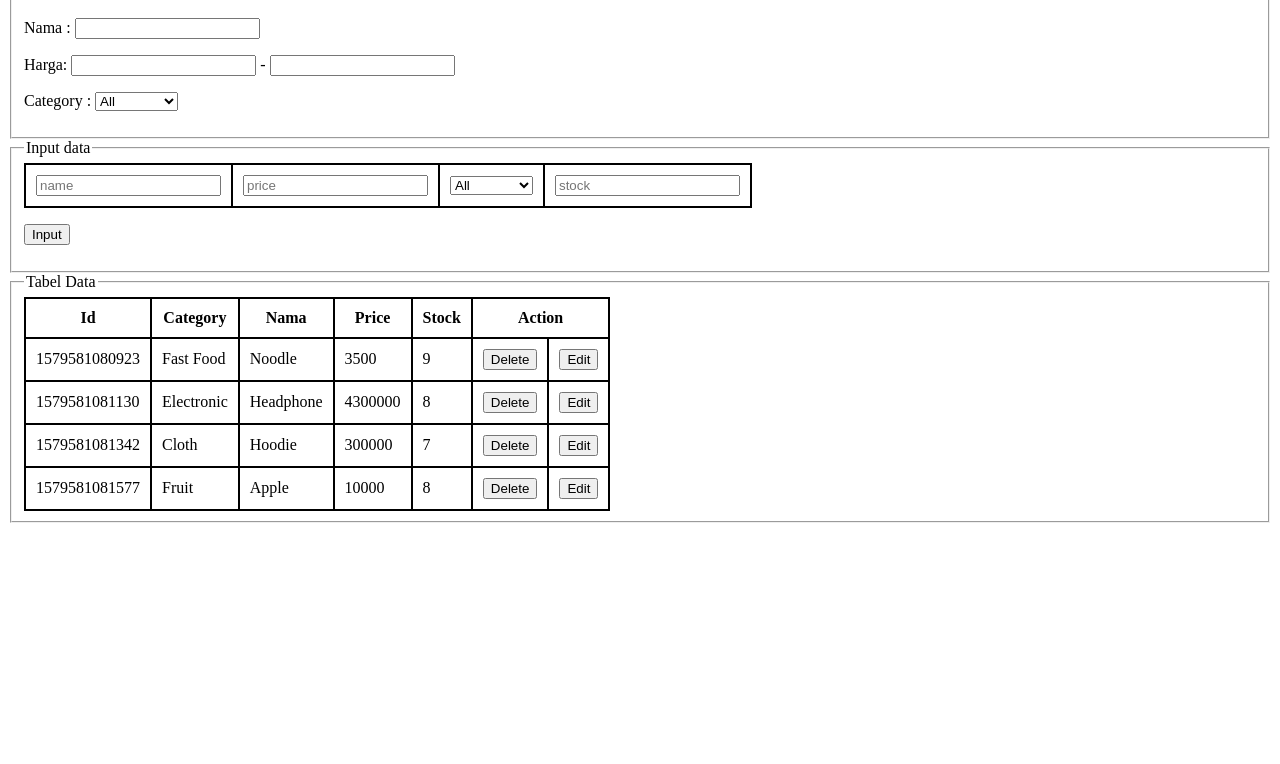
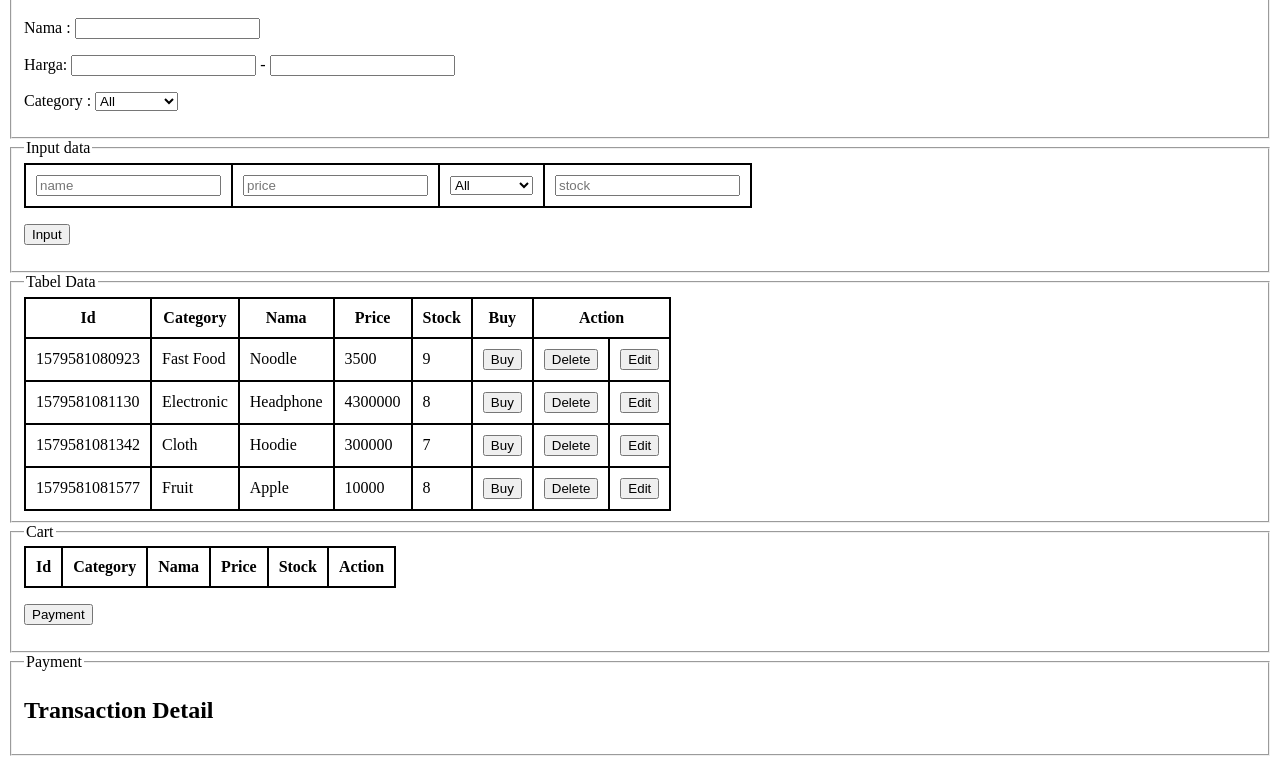
Before and after one commit to dimtriv/javascript-summarecon, a plain HTML site: page TABLE-FORM/table.html in a window 1280 px wide. Shown: the part 101-865 px from the top of the page. Before the commit the page ends 800 px from the top, so only its background shows below. Drawn offline with Linux system fonts and the light colour scheme.

Commit message:
Edit table for next version

```diff
--- a/TABLE-FORM/table.html
+++ b/TABLE-FORM/table.html
@@ -30,8 +30,8 @@
                 </select>
             </p>
         </fieldset>
+
         <!-- INPUT -->
-
         <fieldset>
             <legend>Input data</legend>
             <table>
@@ -59,6 +59,7 @@
                     <th>Nama</th>
                     <th>Price</th>
                     <th>Stock</th>
+                    <th>Buy</th>
                     <th colspan="2" >Action</th>
                 </thead>
                 <tbody id="render">
@@ -68,6 +69,34 @@
             </table>
         </fieldset>
 
+        <!-- CART -->
+        <fieldset>
+            <legend>Cart</legend>
+            <table>
+                <thead>
+                    <th>Id</th>
+                    <th>Category</th>
+                    <th>Nama</th>
+                    <th>Price</th>
+                    <th>Stock</th>
+                    <th>Action</th>
+                </thead>
+                <tbody id="cart">
+
+                </tbody>
+            </table>
+            <p><input type="button" value="Payment"></p>
+        </fieldset>
+
+        <!-- TRANSACTION DETAIL -->
+        <fieldset>
+            <legend>Payment</legend>
+            <h2>Transaction Detail</h2>
+            <div id="payment">
+
+            </div>
+        </fieldset>
+
     </form>
 
 </body>
--- a/TABLE-FORM/table.js
+++ b/TABLE-FORM/table.js
@@ -39,6 +39,9 @@ var fnRenderList = (data, idx) => {
                     <td>${obj.price}</td>
                     <td>${obj.stock}</td>
                     <td>
+                        <input onclick="funBuy(${obj.id})" type="button" value="Buy">
+                    </td>
+                    <td>
                         <input onclick="funDelete(${obj.id})" type="button" value="Delete">
                     </td>
                     <td>
@@ -60,6 +63,11 @@ var fnRenderList = (data, idx) => {
     // render category
     document.getElementById('catFilter').innerHTML = resCategory
     document.getElementById('catInput').innerHTML = resCategory
+}
+
+// Button buy
+var funBuy = (idx) => {
+    alert(idx)
 }
 
 // Render Filter
```
